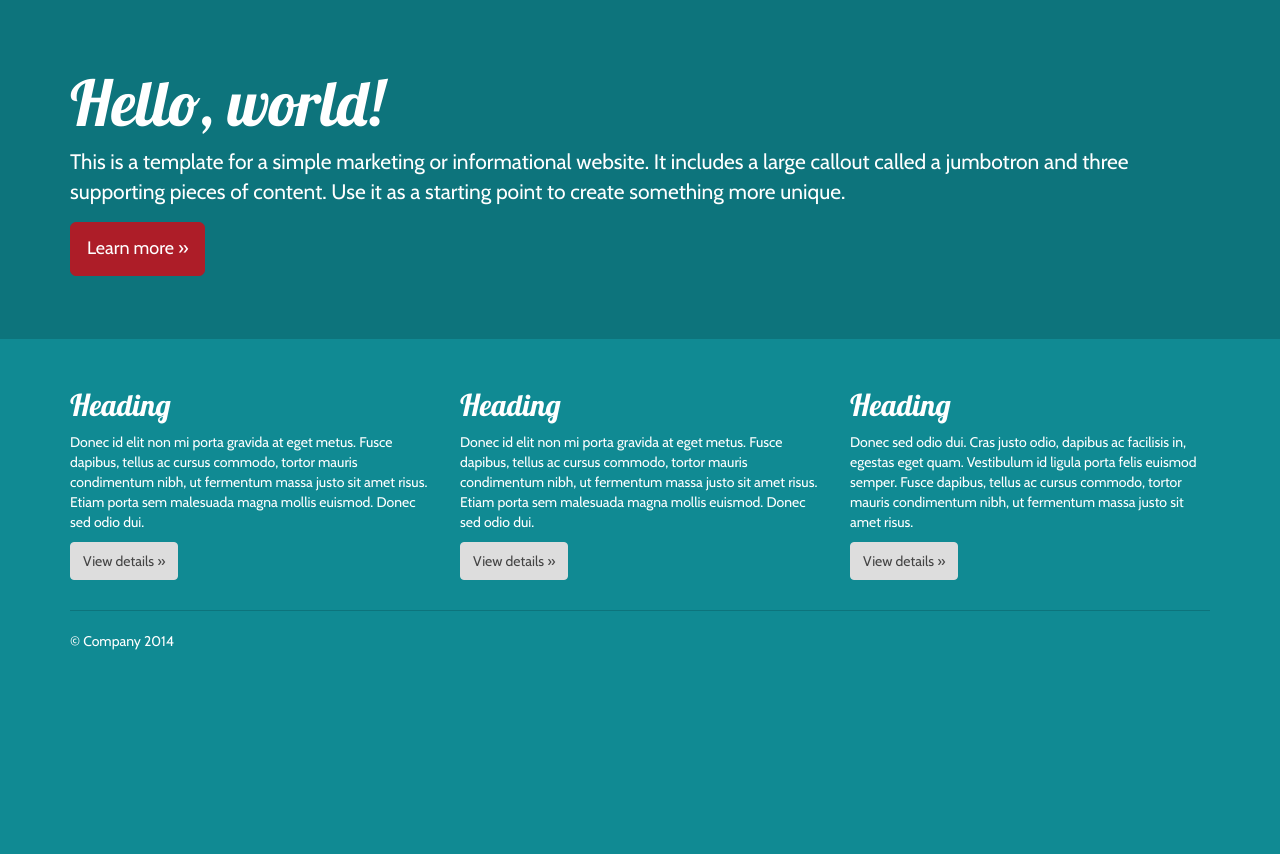
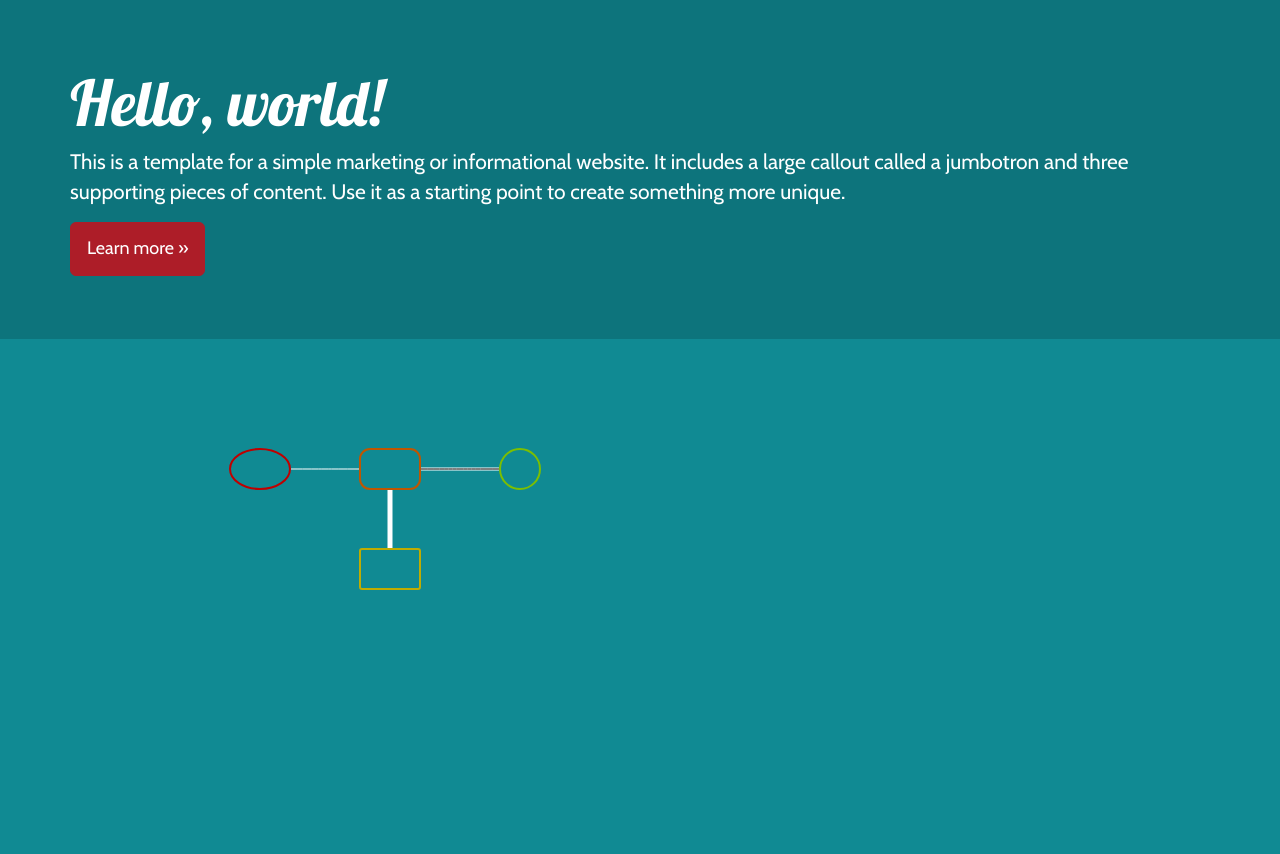
Before and after one commit to JamiesonWarner/Floweasy, a plain HTML site: page web/index.html in a window 1280 px wide. Before the commit the page ends 800 px from the top, so only its background shows below. Drawn offline with nearby package versions, Linux system fonts and the light colour scheme.

Commit message:
added Raphael template

```diff
--- /dev/null
+++ b/web/app.js
@@ -0,0 +1,91 @@
+Raphael.fn.connection = function (obj1, obj2, line, bg) {
+    if (obj1.line && obj1.from && obj1.to) {
+        line = obj1;
+        obj1 = line.from;
+        obj2 = line.to;
+    }
+    var bb1 = obj1.getBBox(),
+        bb2 = obj2.getBBox(),
+        p = [{x: bb1.x + bb1.width / 2, y: bb1.y - 1},
+        {x: bb1.x + bb1.width / 2, y: bb1.y + bb1.height + 1},
+        {x: bb1.x - 1, y: bb1.y + bb1.height / 2},
+        {x: bb1.x + bb1.width + 1, y: bb1.y + bb1.height / 2},
+        {x: bb2.x + bb2.width / 2, y: bb2.y - 1},
+        {x: bb2.x + bb2.width / 2, y: bb2.y + bb2.height + 1},
+        {x: bb2.x - 1, y: bb2.y + bb2.height / 2},
+        {x: bb2.x + bb2.width + 1, y: bb2.y + bb2.height / 2}],
+        d = {}, dis = [];
+    for (var i = 0; i < 4; i++) {
+        for (var j = 4; j < 8; j++) {
+            var dx = Math.abs(p[i].x - p[j].x),
+                dy = Math.abs(p[i].y - p[j].y);
+            if ((i == j - 4) || (((i != 3 && j != 6) || p[i].x < p[j].x) && ((i != 2 && j != 7) || p[i].x > p[j].x) && ((i != 0 && j != 5) || p[i].y > p[j].y) && ((i != 1 && j != 4) || p[i].y < p[j].y))) {
+                dis.push(dx + dy);
+                d[dis[dis.length - 1]] = [i, j];
+            }
+        }
+    }
+    if (dis.length == 0) {
+        var res = [0, 4];
+    } else {
+        res = d[Math.min.apply(Math, dis)];
+    }
+    var x1 = p[res[0]].x,
+        y1 = p[res[0]].y,
+        x4 = p[res[1]].x,
+        y4 = p[res[1]].y;
+    dx = Math.max(Math.abs(x1 - x4) / 2, 10);
+    dy = Math.max(Math.abs(y1 - y4) / 2, 10);
+    var x2 = [x1, x1, x1 - dx, x1 + dx][res[0]].toFixed(3),
+        y2 = [y1 - dy, y1 + dy, y1, y1][res[0]].toFixed(3),
+        x3 = [0, 0, 0, 0, x4, x4, x4 - dx, x4 + dx][res[1]].toFixed(3),
+        y3 = [0, 0, 0, 0, y1 + dy, y1 - dy, y4, y4][res[1]].toFixed(3);
+    var path = ["M", x1.toFixed(3), y1.toFixed(3), "C", x2, y2, x3, y3, x4.toFixed(3), y4.toFixed(3)].join(",");
+    if (line && line.line) {
+        line.bg && line.bg.attr({path: path});
+        line.line.attr({path: path});
+    } else {
+        var color = typeof line == "string" ? line : "#000";
+        return {
+            bg: bg && bg.split && this.path(path).attr({stroke: bg.split("|")[0], fill: "none", "stroke-width": bg.split("|")[1] || 3}),
+            line: this.path(path).attr({stroke: color, fill: "none"}),
+            from: obj1,
+            to: obj2
+        };
+    }
+};
+
+var el;
+window.onload = function () {
+    var dragger = function () {
+        this.ox = this.type == "rect" ? this.attr("x") : this.attr("cx");
+        this.oy = this.type == "rect" ? this.attr("y") : this.attr("cy");
+        this.animate({"fill-opacity": .2}, 500);
+    },
+        move = function (dx, dy) {
+            var att = this.type == "rect" ? {x: this.ox + dx, y: this.oy + dy} : {cx: this.ox + dx, cy: this.oy + dy};
+            this.attr(att);
+            for (var i = connections.length; i--;) {
+                r.connection(connections[i]);
+            }
+            r.safari();
+        },
+        up = function () {
+            this.animate({"fill-opacity": 0}, 500);
+        },
+        r = Raphael("holder", 640, 480),
+        connections = [],
+        shapes = [  r.ellipse(190, 100, 30, 20),
+                    r.rect(290, 80, 60, 40, 10),
+                    r.rect(290, 180, 60, 40, 2),
+                    r.ellipse(450, 100, 20, 20)
+                ];
+    for (var i = 0, ii = shapes.length; i < ii; i++) {
+        var color = Raphael.getColor();
+        shapes[i].attr({fill: color, stroke: color, "fill-opacity": 0, "stroke-width": 2, cursor: "move"});
+        shapes[i].drag(move, dragger, up);
+    }
+    connections.push(r.connection(shapes[0], shapes[1], "#fff"));
+    connections.push(r.connection(shapes[1], shapes[2], "#fff", "#fff|5"));
+    connections.push(r.connection(shapes[1], shapes[3], "#000", "#fff"));
+};
--- a/web/index.html
+++ b/web/index.html
@@ -39,30 +39,7 @@
     </div>
 
     <div class="container">
-      <!-- Example row of columns -->
-      <div class="row">
-        <div class="col-md-4">
-          <h2>Heading</h2>
-          <p>Donec id elit non mi porta gravida at eget metus. Fusce dapibus, tellus ac cursus commodo, tortor mauris condimentum nibh, ut fermentum massa justo sit amet risus. Etiam porta sem malesuada magna mollis euismod. Donec sed odio dui. </p>
-          <p><a class="btn btn-default" href="#" role="button">View details &raquo;</a></p>
-        </div>
-        <div class="col-md-4">
-          <h2>Heading</h2>
-          <p>Donec id elit non mi porta gravida at eget metus. Fusce dapibus, tellus ac cursus commodo, tortor mauris condimentum nibh, ut fermentum massa justo sit amet risus. Etiam porta sem malesuada magna mollis euismod. Donec sed odio dui. </p>
-          <p><a class="btn btn-default" href="#" role="button">View details &raquo;</a></p>
-       </div>
-        <div class="col-md-4">
-          <h2>Heading</h2>
-          <p>Donec sed odio dui. Cras justo odio, dapibus ac facilisis in, egestas eget quam. Vestibulum id ligula porta felis euismod semper. Fusce dapibus, tellus ac cursus commodo, tortor mauris condimentum nibh, ut fermentum massa justo sit amet risus.</p>
-          <p><a class="btn btn-default" href="#" role="button">View details &raquo;</a></p>
-        </div>
-      </div>
-
-      <hr>
-
-      <footer>
-        <p>&copy; Company 2014</p>
-      </footer>
+        <div id="holder"></div> <!-- Raphael holder -->
     </div> <!-- /container -->
 
 
@@ -71,5 +48,7 @@
     <!-- Placed at the end of the document so the pages load faster -->
     <script src="https://ajax.googleapis.com/ajax/libs/jquery/1.11.0/jquery.min.js"></script>
     <script src="js/bootstrap.min.js"></script>
+    <script src="js/raphael-min.js"></script>
+    <script src="app.js"></script>
   </body>
 </html>
```
